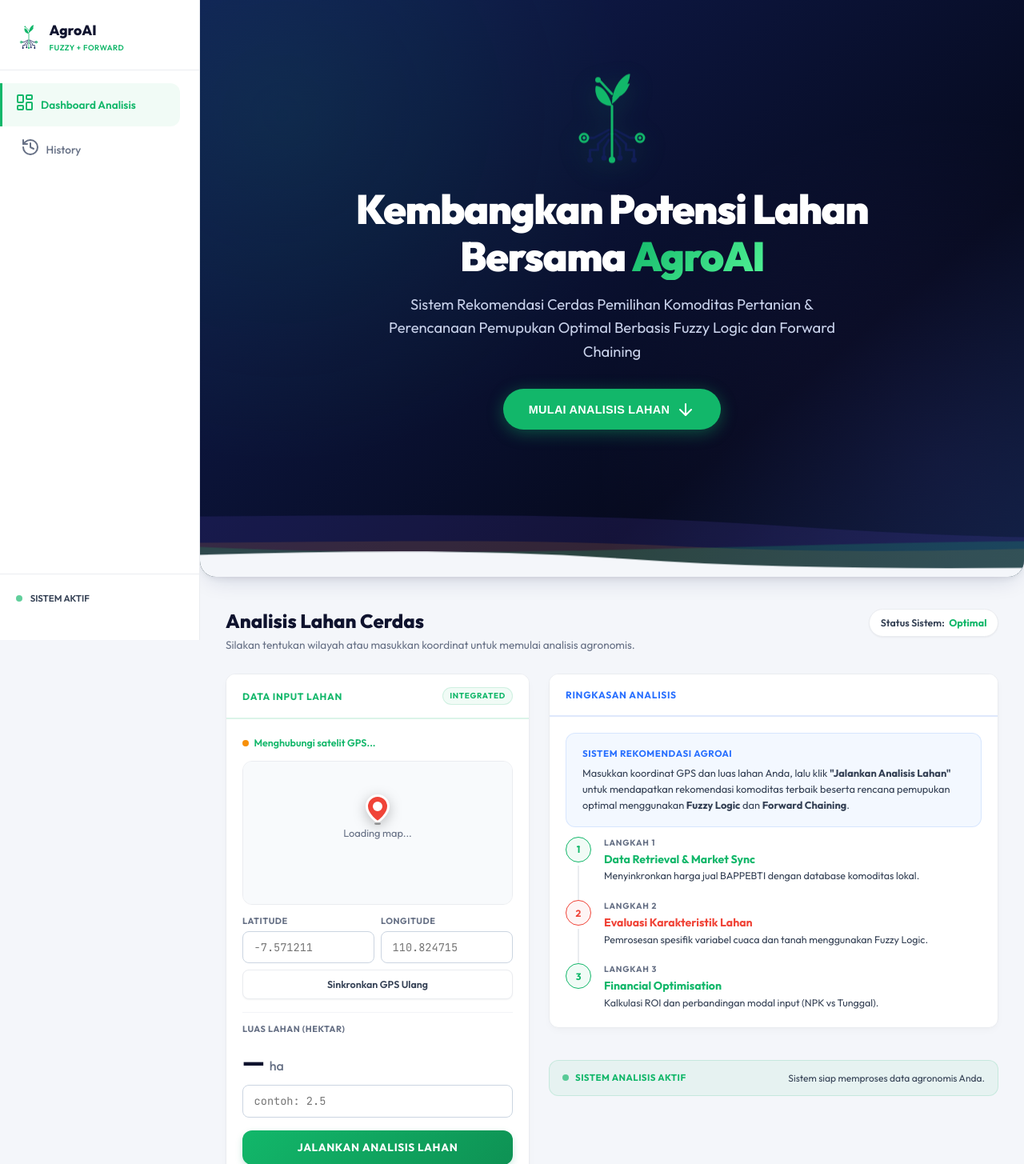
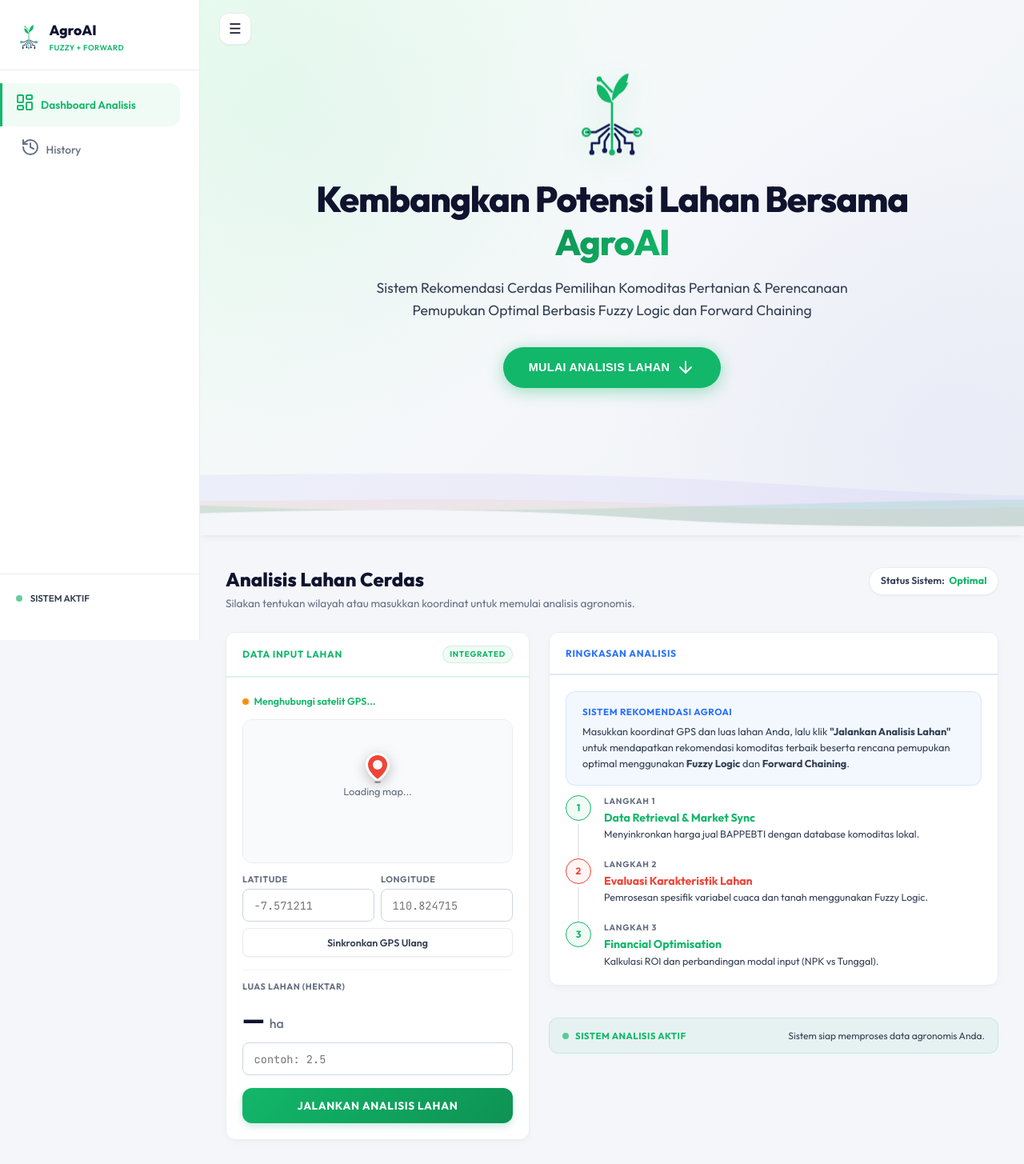
Before and after one commit to fairuz-al/AgroAI, a FastAPI app: page / in a window 1280 px wide. Shown: the top 1455 px of the page at 80% size. Run offline with FastAPI, Linux system fonts and the light colour scheme.

Commit message:
feat: logo and map adjustment

```diff
--- a/app/static/css/style.css
+++ b/app/static/css/style.css
@@ -100,6 +100,11 @@ h4 {
   flex-direction: column;
   z-index: 100;
   padding: 1.5rem 0;
+  transition: transform var(--transition);
+}
+
+body.sidebar-collapsed .sidebar {
+  transform: translateX(-100%);
 }
 
 .sidebar-brand {
@@ -232,6 +237,11 @@ h4 {
   margin-left: var(--sidebar-width);
   min-height: 100vh;
   padding: 1.5rem 2rem;
+  transition: margin-left var(--transition);
+}
+
+body.sidebar-collapsed .main-content {
+  margin-left: 0;
 }
 
 /* Header */
@@ -957,24 +967,36 @@ h4 {
 }
 
 /* ============================================
-   Mobile Toggle
+   Sidebar Collapse Toggle Button
    ============================================ */
 .sidebar-toggle {
-  display: none;
+  display: flex;
   position: fixed;
-  top: .75rem;
-  left: .75rem;
+  top: 1rem;
+  left: 1.5rem;
   z-index: 200;
-  width: 38px;
-  height: 38px;
+  width: 40px;
+  height: 40px;
   background: var(--bg-card);
   border: 1px solid var(--border);
-  border-radius: var(--radius-sm);
+  border-radius: var(--radius-md);
   color: var(--text-primary);
-  font-size: 1.2rem;
+  font-size: 1.1rem;
   cursor: pointer;
   align-items: center;
   justify-content: center;
+  box-shadow: var(--shadow-sm);
+  transition: left var(--transition), transform var(--transition);
+}
+
+.sidebar-toggle:hover {
+  background: var(--border-light);
+  color: var(--primary);
+}
+
+/* Position when sidebar is open */
+body:not(.sidebar-collapsed) .sidebar-toggle {
+  left: calc(var(--sidebar-width) + 1.5rem);
 }
 
 .sidebar-overlay {
@@ -1094,22 +1116,21 @@ h4 {
    ============================================ */
 .landing-hero {
   position: relative;
-  background: linear-gradient(140deg, var(--accent-navy), #060a1e 70%, #0d1e3d);
-  color: white;
+  background: linear-gradient(135deg, #f0fdf4 0%, #f5f7fa 50%, #eef2f6 100%);
+  color: var(--text-primary);
   padding: 5.5rem 2.5rem 11.5rem;
   text-align: center;
   margin: -1.5rem -2rem 2.5rem -2rem; /* Extend to bleed to edges of main content */
-  border-radius: 0 0 var(--radius-xl) var(--radius-xl); /* Rounded bottom edge only */
   overflow: hidden;
-  box-shadow: var(--shadow-md), 0 10px 30px -10px rgba(17, 30, 85, 0.2);
+  box-shadow: var(--shadow-md);
 }
 
 .landing-hero::before {
   content: '';
   position: absolute;
   inset: 0;
-  background-image: radial-gradient(circle at 10% 20%, rgba(18, 183, 106, 0.1) 0%, transparent 40%),
-                    radial-gradient(circle at 90% 80%, rgba(122, 90, 248, 0.08) 0%, transparent 40%);
+  background-image: radial-gradient(circle at 10% 20%, rgba(18, 183, 106, 0.06) 0%, transparent 40%),
+                    radial-gradient(circle at 90% 80%, rgba(122, 90, 248, 0.05) 0%, transparent 40%);
   pointer-events: none;
 }
 
@@ -1122,28 +1143,53 @@ h4 {
 
 .hero-logo-wrapper {
   display: flex;
+  flex-direction: column;
+  align-items: center;
+  margin-bottom: 1.5rem;
+}
+
+.hero-logo {
+  width: 110px;
+  height: 110px;
+  filter: drop-shadow(0 8px 16px rgba(18, 183, 106, 0.15));
+  animation: hero-float 6s ease-in-out infinite;
+}
+
+.hero-brand-text {
+  font-family: var(--font-sans);
+  font-size: 2.8rem;
+  font-weight: 800;
+  margin-top: 0.5rem;
+  letter-spacing: -2px;
+  display: flex;
+  align-items: center;
   justify-content: center;
-  margin-bottom: 1.5rem;
-}
-
-.hero-logo {
-  width: 120px;
-  height: 120px;
-  filter: drop-shadow(0 8px 16px rgba(18, 183, 106, 0.2));
-  animation: hero-float 6s ease-in-out infinite;
+  line-height: 1;
+}
+
+.hero-brand-text .agro-text {
+  color: #000000;
+  font-weight: 800;
+  text-transform: lowercase;
+}
+
+.hero-brand-text .ai-text {
+  color: var(--primary);
+  font-weight: 300;
+  margin-left: 1px;
 }
 
 .landing-hero h1 {
-  font-size: 3.2rem;
-  font-weight: 900;
-  line-height: 1.15;
+  font-size: 2.8rem;
+  font-weight: 800;
+  line-height: 1.2;
   margin-bottom: 1rem;
-  letter-spacing: -1.5px;
-  color: #ffffff;
+  letter-spacing: -1.2px;
+  color: var(--text-primary);
 }
 
 .landing-hero h1 span.gradient-text {
-  background: linear-gradient(135deg, var(--primary), #52f396);
+  background: linear-gradient(135deg, var(--primary-dark), var(--primary));
   -webkit-background-clip: text;
   background-clip: text;
   -webkit-text-fill-color: transparent;
@@ -1151,9 +1197,9 @@ h4 {
 }
 
 .landing-hero p.hero-subtitle {
-  font-size: 1.15rem;
-  color: #c9d2eb;
-  max-width: 600px;
+  font-size: 1.1rem;
+  color: var(--text-secondary);
+  max-width: 620px;
   margin: 0 auto 2rem;
   line-height: 1.6;
   font-weight: 400;
@@ -1206,21 +1252,21 @@ h4 {
 /* Multi-colored field waves matching corporate palette + Sorell style */
 .wave-path.field-gold {
   fill: #F79009;
-  opacity: 0.15;
+  opacity: 0.07;
   animation-duration: 25s;
   animation-delay: -2s;
 }
 
 .wave-path.field-lavender {
   fill: #7A5AF8;
-  opacity: 0.12;
+  opacity: 0.06;
   animation-duration: 20s;
   animation-delay: -5s;
 }
 
 .wave-path.field-green-light {
   fill: var(--primary);
-  opacity: 0.22;
+  opacity: 0.12;
   animation-duration: 15s;
   animation-delay: -7s;
 }
--- a/app/templates/dashboard.html
+++ b/app/templates/dashboard.html
@@ -5,7 +5,7 @@
     <meta name="viewport" content="width=device-width, initial-scale=1.0">
     <meta name="description" content="AgroAI — Sistem Rekomendasi Cerdas Komoditas Pertanian Berbasis AI">
     <title>AgroAI — Analisis Lahan Cerdas</title>
-    <link rel="stylesheet" href="/static/css/style.css?v=4">
+    <link rel="stylesheet" href="/static/css/style.css?v=5">
     <link rel="icon" href="/static/img/logo.svg" type="image/svg+xml">
     <script src="https://unpkg.com/lucide@latest"></script>
     {% if not google_maps_api_key %}
@@ -613,8 +613,26 @@
         var sidebar = document.getElementById('sidebar');
         var overlay = document.getElementById('sidebar-overlay');
         if (toggle && sidebar && overlay) {
-            toggle.addEventListener('click', function() { sidebar.classList.toggle('open'); overlay.classList.toggle('active'); });
-            overlay.addEventListener('click', function() { sidebar.classList.remove('open'); overlay.classList.remove('active'); });
+            toggle.addEventListener('click', function() {
+                if (window.innerWidth > 768) {
+                    document.body.classList.toggle('sidebar-collapsed');
+                    // Recalculate map size if map exists
+                    setTimeout(function() {
+                        if (map && typeof map.invalidateSize === 'function') {
+                            map.invalidateSize();
+                        } else if (map && typeof google !== 'undefined' && google.maps && map instanceof google.maps.Map) {
+                            google.maps.event.trigger(map, 'resize');
+                        }
+                    }, 250);
+                } else {
+                    sidebar.classList.toggle('open');
+                    overlay.classList.toggle('active');
+                }
+            });
+            overlay.addEventListener('click', function() {
+                sidebar.classList.remove('open');
+                overlay.classList.remove('active');
+            });
         }
 
         // Toggle detail expansion
```
Also changed, not shown: app/templates/history.html (+13 -3 lines).
